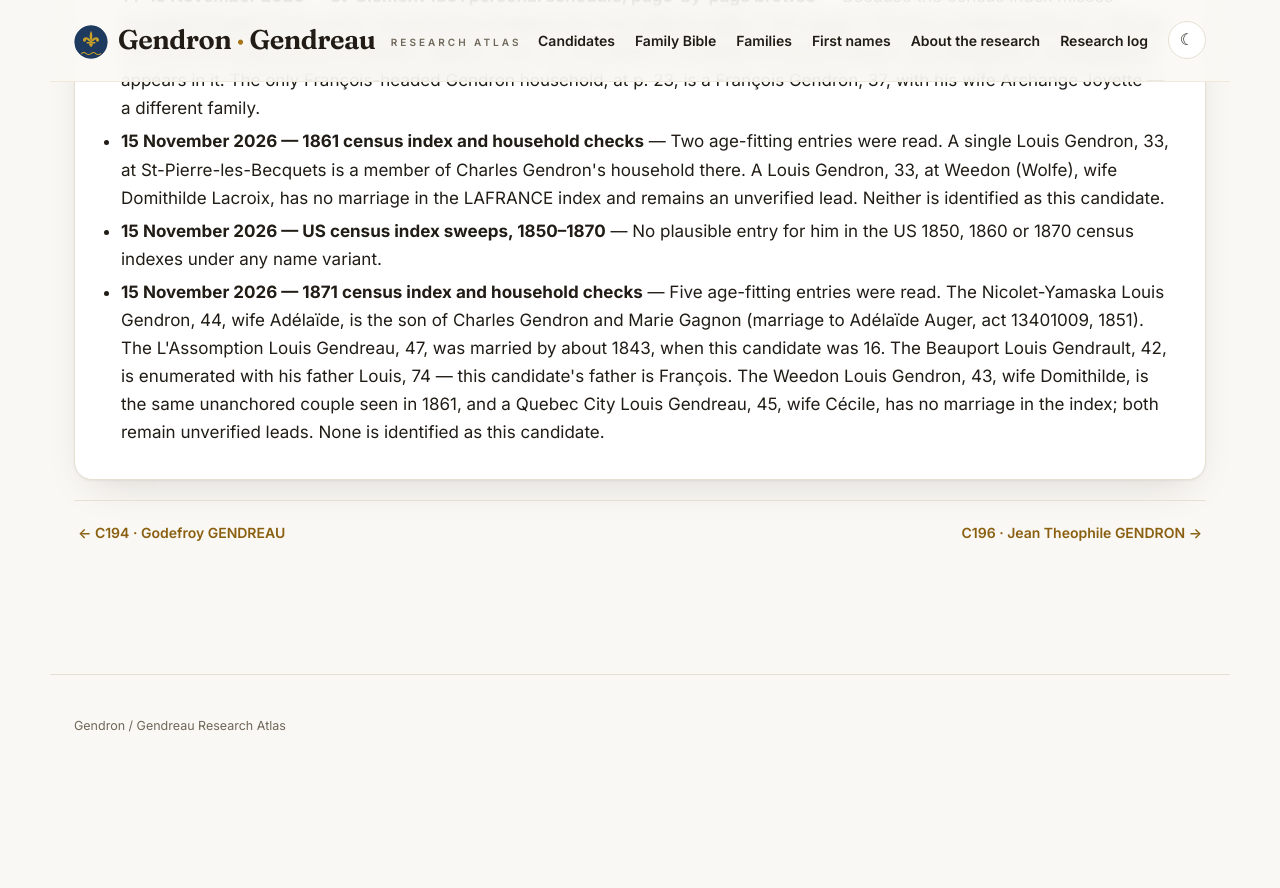
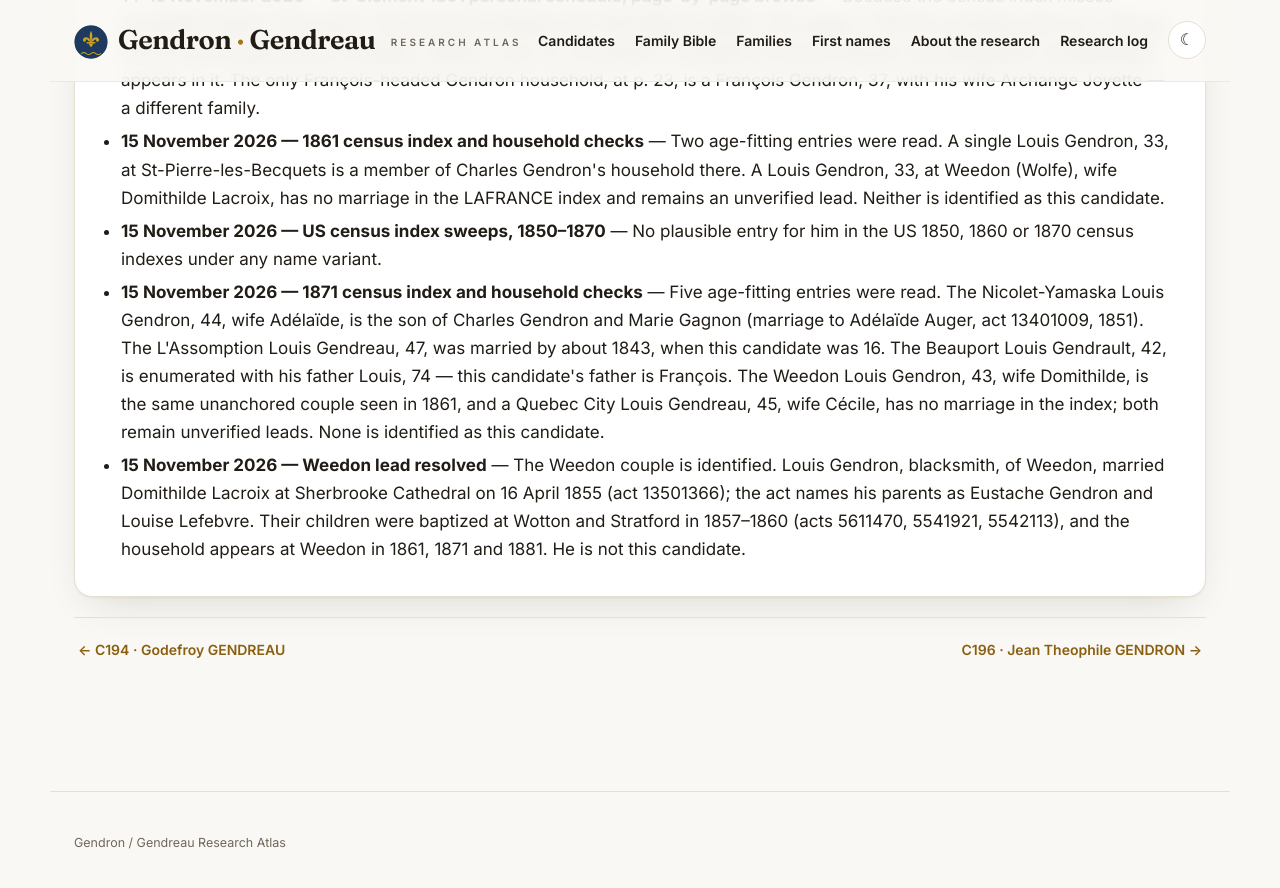
Before and after one commit to vetharmon/gendron-research, a Jekyll site: the page built from _candidates/c195.md, in a window 1280 px wide and 900 px high, scrolled down 2553 px. Shown: the top 888 px of the window. Built offline with Jekyll 4.4.1, drawn with Linux system fonts in a browser that asks for light colours; before the commit the page ends 3336 px from its top, so only the background shows below that.

Commit message:
1881 follow-ups and Weedon resolution: page sync

```diff
--- a/_candidates/c195.md
+++ b/_candidates/c195.md
@@ -27,6 +27,8 @@ search_log:
     outcome: "No plausible entry for him in the US 1850, 1860 or 1870 census indexes under any name variant."
   - resource: "15 November 2026 — 1871 census index and household checks"
     outcome: "Five age-fitting entries were read. The Nicolet-Yamaska Louis Gendron, 44, wife Adélaïde, is the son of Charles Gendron and Marie Gagnon (marriage to Adélaïde Auger, act 13401009, 1851). The L'Assomption Louis Gendreau, 47, was married by about 1843, when this candidate was 16. The Beauport Louis Gendrault, 42, is enumerated with his father Louis, 74 — this candidate's father is François. The Weedon Louis Gendron, 43, wife Domithilde, is the same unanchored couple seen in 1861, and a Quebec City Louis Gendreau, 45, wife Cécile, has no marriage in the index; both remain unverified leads. None is identified as this candidate."
+  - resource: "15 November 2026 — Weedon lead resolved"
+    outcome: "The Weedon couple is identified. Louis Gendron, blacksmith, of Weedon, married Domithilde Lacroix at Sherbrooke Cathedral on 16 April 1855 (act 13501366); the act names his parents as Eustache Gendron and Louise Lefebvre. Their children were baptized at Wotton and Stratford in 1857–1860 (acts 5611470, 5541921, 5542113), and the household appears at Weedon in 1861, 1871 and 1881. He is not this candidate."
 permalink: /candidates/c195/
 sources:
   - label: "LAFRANCE baptism (act 4253710)"
```
Also changed, not shown: _candidates/c111.md (+2 -0 lines), _candidates/c172.md (+2 -0 lines).
